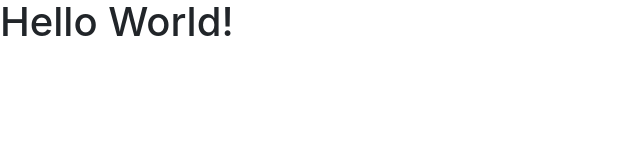
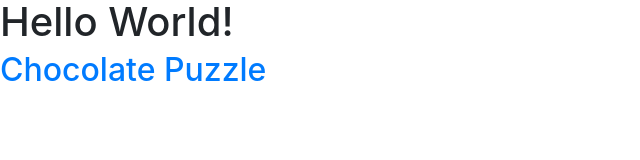
Before and after one commit to kznrluk/cit-webpro2017, a plain HTML site: page index.html in a window 1280 px wide. Shown: the whole page, without its empty margins (0-640 px from the left). Drawn offline with Linux system fonts and the light colour scheme; files that its build step writes are made by us from their sources.

Commit message:
リンクを追加

```diff
--- a/index.html
+++ b/index.html
@@ -10,5 +10,6 @@
 	</head>
 	<body>
 		<h1>Hello World!</h1>
+		<h2><a href="./puzzle.cgi">Chocolate Puzzle</a></h2>
 	</body>
 </html>
```
